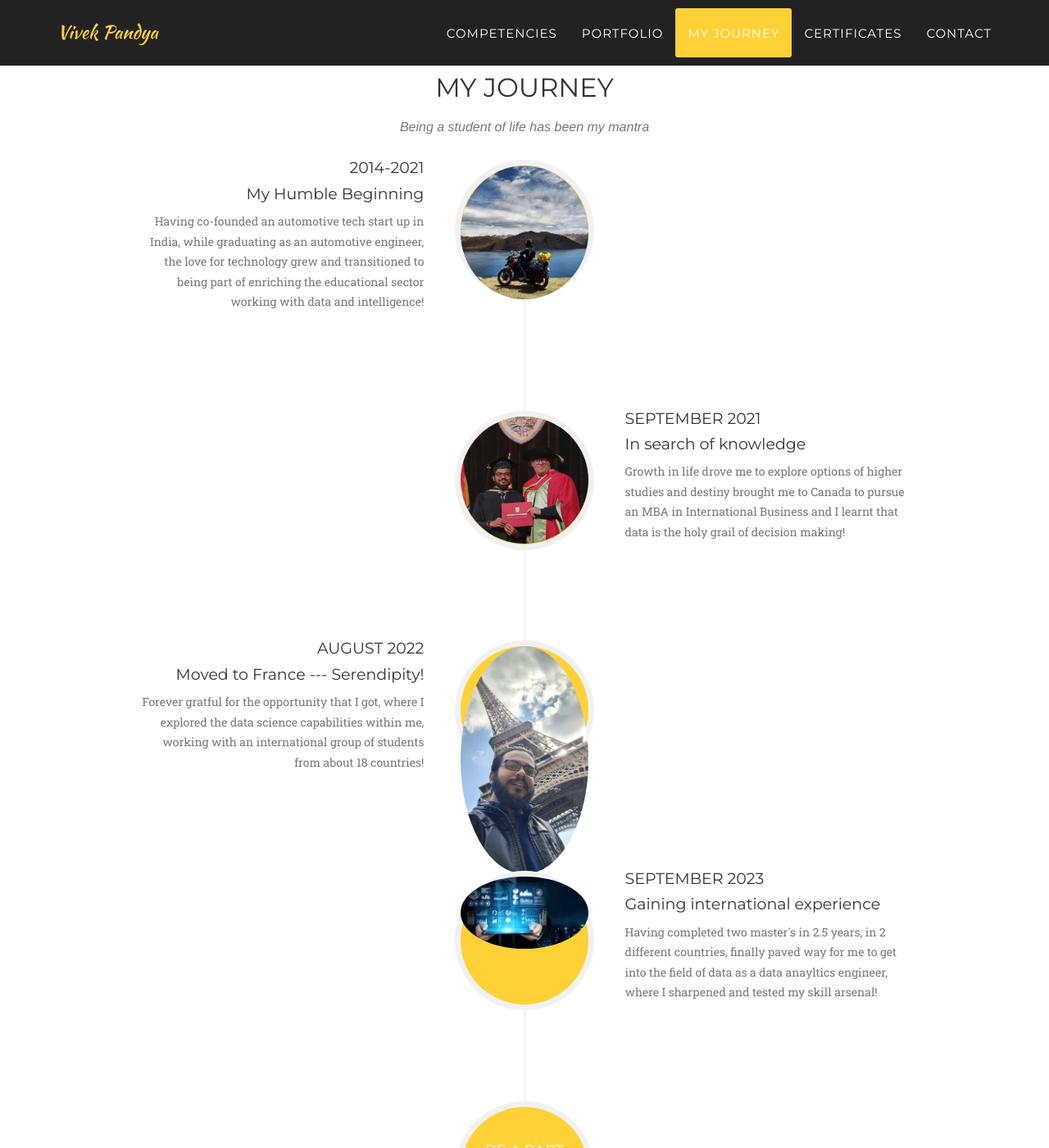
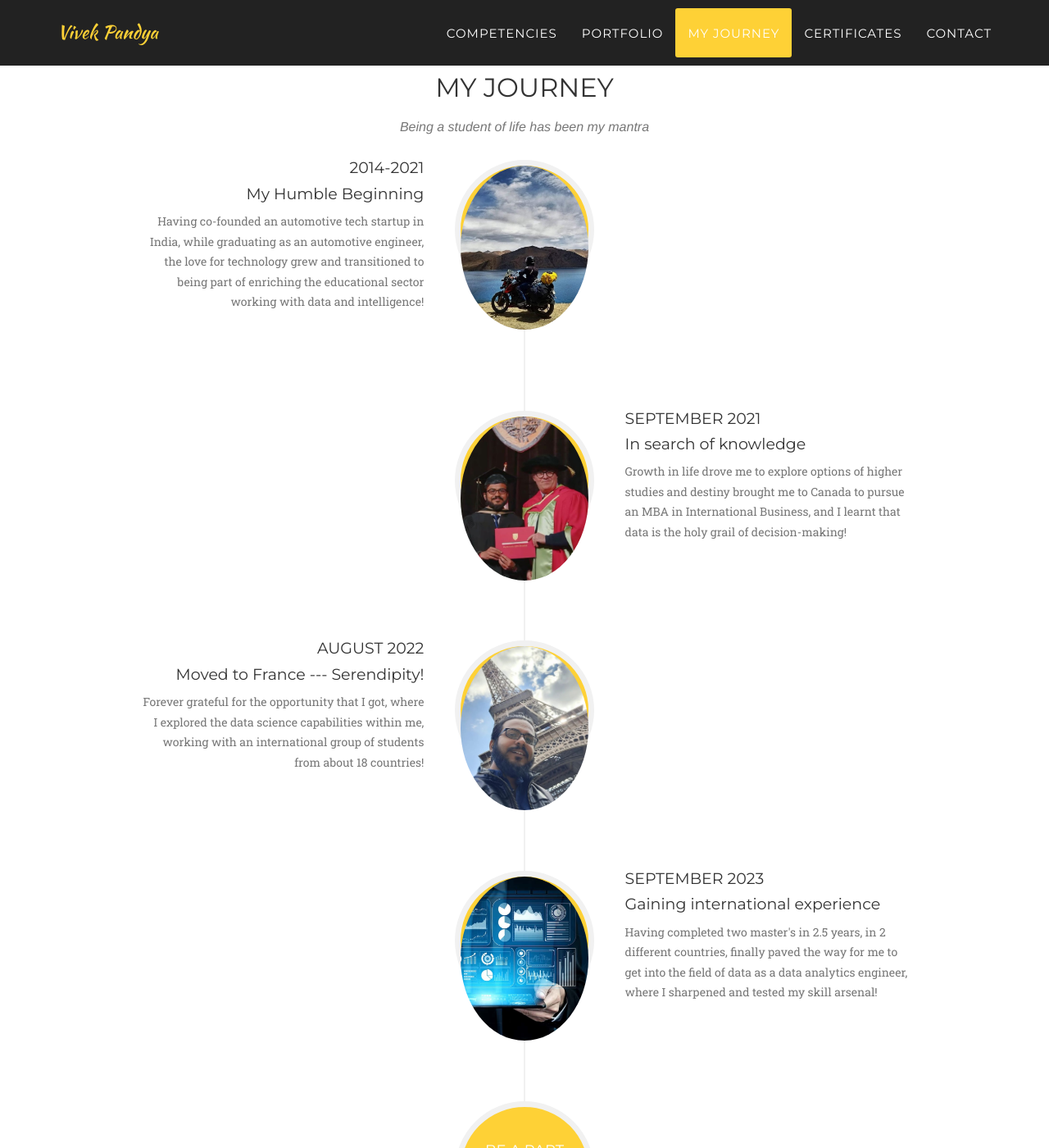
Before and after one commit to vivekp1705/vivekpandya, a Jekyll site: the page built from index.html, in a window 1280 px wide and 1400 px high, scrolled down 2854 px. Shown: the whole window at 82% size. Built offline with Jekyll 4.4.1, drawn with Linux system fonts in a browser that asks for light colours; some web fonts are replaced.

Commit message:
adjusted images

```diff
--- a/_includes/about.html
+++ b/_includes/about.html
@@ -12,7 +12,8 @@
                 <ul class="timeline">
                     <li>
                         <div class="timeline-image">
-                                <img class="img-circle img-responsive" src="img/about/1.jpg" alt="">
+                            <img class="img-circle img-responsive" src="img/about/1.jpg" alt=""
+                                style="width: 200px; height: 200px; object-fit: cover; border-radius: 50%;">
                         </div>
                         <div class="timeline-panel">
                             <div class="timeline-heading">
@@ -20,13 +21,14 @@
                                 <h4 class="subheading">My Humble Beginning</h4>
                             </div>
                             <div class="timeline-body">
-                                    <p class="text-muted">Having co-founded an automotive tech start up in India, while graduating as an automotive engineer, the love for technology grew and transitioned to being part of enriching the educational sector working with data and intelligence!</p>
+                                <p class="text-muted">Having co-founded an automotive tech startup in India, while graduating as an automotive engineer, the love for technology grew and transitioned to being part of enriching the educational sector working with data and intelligence!</p>
                             </div>
                         </div>
                     </li>
                     <li class="timeline-inverted">
                         <div class="timeline-image">
-                                <img class="img-circle img-responsive" src="img/about/2.jpg" alt="">
+                            <img class="img-circle img-responsive" src="img/about/2.jpg" alt=""
+                                style="width: 200px; height: 200px; object-fit: cover; border-radius: 50%;">
                         </div>
                         <div class="timeline-panel">
                             <div class="timeline-heading">
@@ -34,13 +36,14 @@
                                 <h4 class="subheading">In search of knowledge</h4>
                             </div>
                             <div class="timeline-body">
-                                    <p class="text-muted">Growth in life drove me to explore options of higher studies and destiny brought me to Canada to pursue an MBA in International Business and I learnt that data is the holy grail of decision making!</p>
+                                <p class="text-muted">Growth in life drove me to explore options of higher studies and destiny brought me to Canada to pursue an MBA in International Business, and I learnt that data is the holy grail of decision-making!</p>
                             </div>
                         </div>
                     </li>
                     <li>
                         <div class="timeline-image">
-                                <img class="img-circle img-responsive" src="img/about/3.jpg" alt="">
+                            <img class="img-circle img-responsive" src="img/about/3.jpg" alt=""
+                                style="width: 200px; height: 200px; object-fit: cover; border-radius: 50%;">
                         </div>
                         <div class="timeline-panel">
                             <div class="timeline-heading">
@@ -48,13 +51,14 @@
                                 <h4 class="subheading">Moved to France --- Serendipity!</h4>
                             </div>
                             <div class="timeline-body">
-                                    <p class="text-muted">Forever gratful for the opportunity that I got, where I explored the data science capabilities within me, working with an international group of students from about 18 countries!</p>
+                                <p class="text-muted">Forever grateful for the opportunity that I got, where I explored the data science capabilities within me, working with an international group of students from about 18 countries!</p>
                             </div>
                         </div>
                     </li>
                     <li class="timeline-inverted">
                         <div class="timeline-image">
-                                <img class="img-circle img-responsive" src="img/about/4.jpg" alt="">
+                            <img class="img-circle img-responsive" src="img/about/4.jpg" alt=""
+                                style="width: 200px; height: 200px; object-fit: cover; border-radius: 50%;">
                         </div>
                         <div class="timeline-panel">
                             <div class="timeline-heading">
@@ -62,7 +66,7 @@
                                 <h4 class="subheading">Gaining international experience</h4>
                             </div>
                             <div class="timeline-body">
-                                    <p class="text-muted">Having completed two master's in 2.5 years, in 2 different countries, finally paved way for me to get into the field of data as a data anayltics engineer, where I sharpened and tested my skill arsenal!</p>
+                                <p class="text-muted">Having completed two master's in 2.5 years, in 2 different countries, finally paved the way for me to get into the field of data as a data analytics engineer, where I sharpened and tested my skill arsenal!</p>
                             </div>
                         </div>
                     </li>
```
Lines whose indentation alone changed are shown as unchanged.
